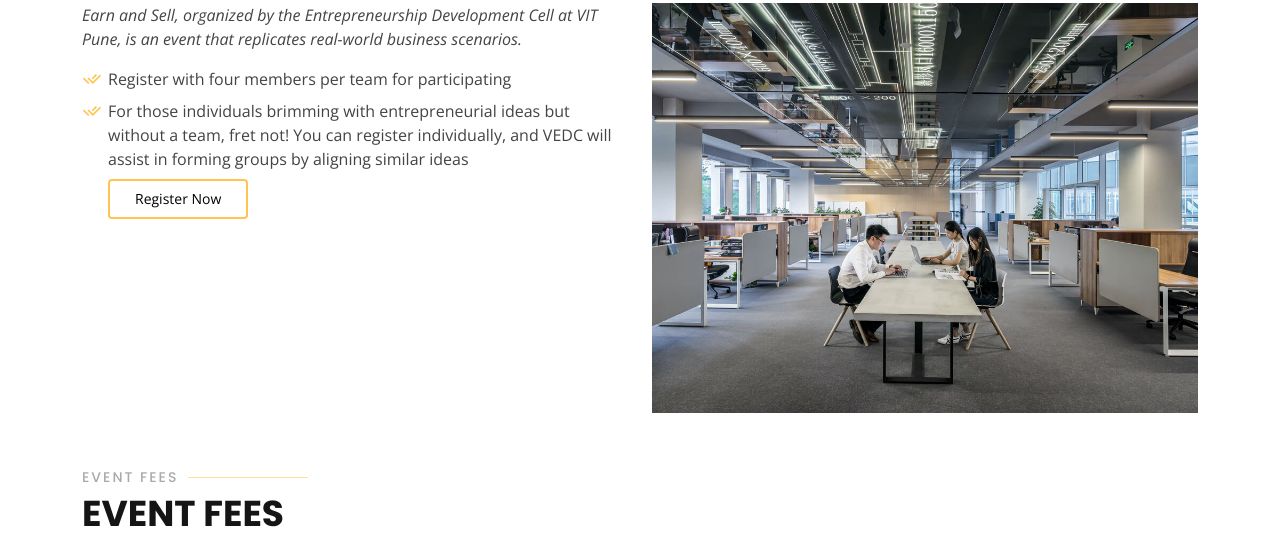
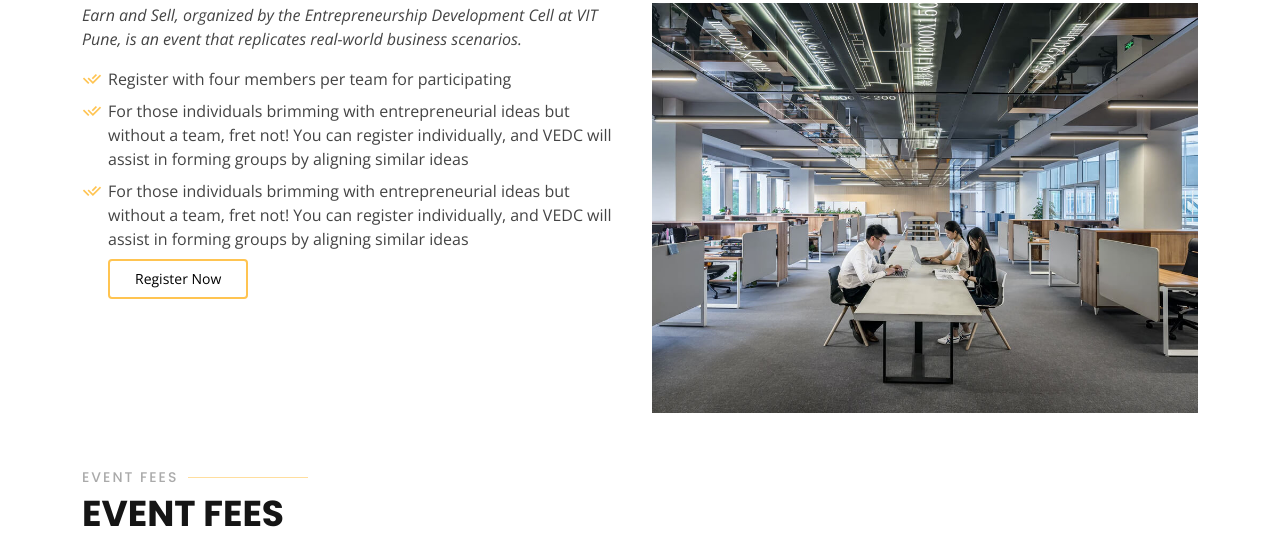
Before and after one commit to Shrikant06112002/Earn-Sell_VEDC, a plain HTML site: page index.html in a window 1280 px wide. Shown: the part 1545-2104 px from the top of the page. Drawn offline with nearby package versions, Linux system fonts and the light colour scheme.

Commit message:
Update index.html
add single line

```diff
--- a/index.html
+++ b/index.html
@@ -177,7 +177,7 @@
               <li><i class="ri-check-double-line"></i> For those individuals brimming with entrepreneurial ideas but
                 without a team, fret not! You can register individually, and VEDC will assist in forming groups by
                 aligning similar ideas</li>
-
+              <li><i class="ri-check-double-line"></i>For those individuals brimming with entrepreneurial ideas but without a team, fret not! You can register individually, and VEDC will assist in forming groups by aligning similar ideas</li>
               <li>
                 <a href="#fee" class="get-started-btn scrollto" style="color: black;">Register Now</a>
 
```
